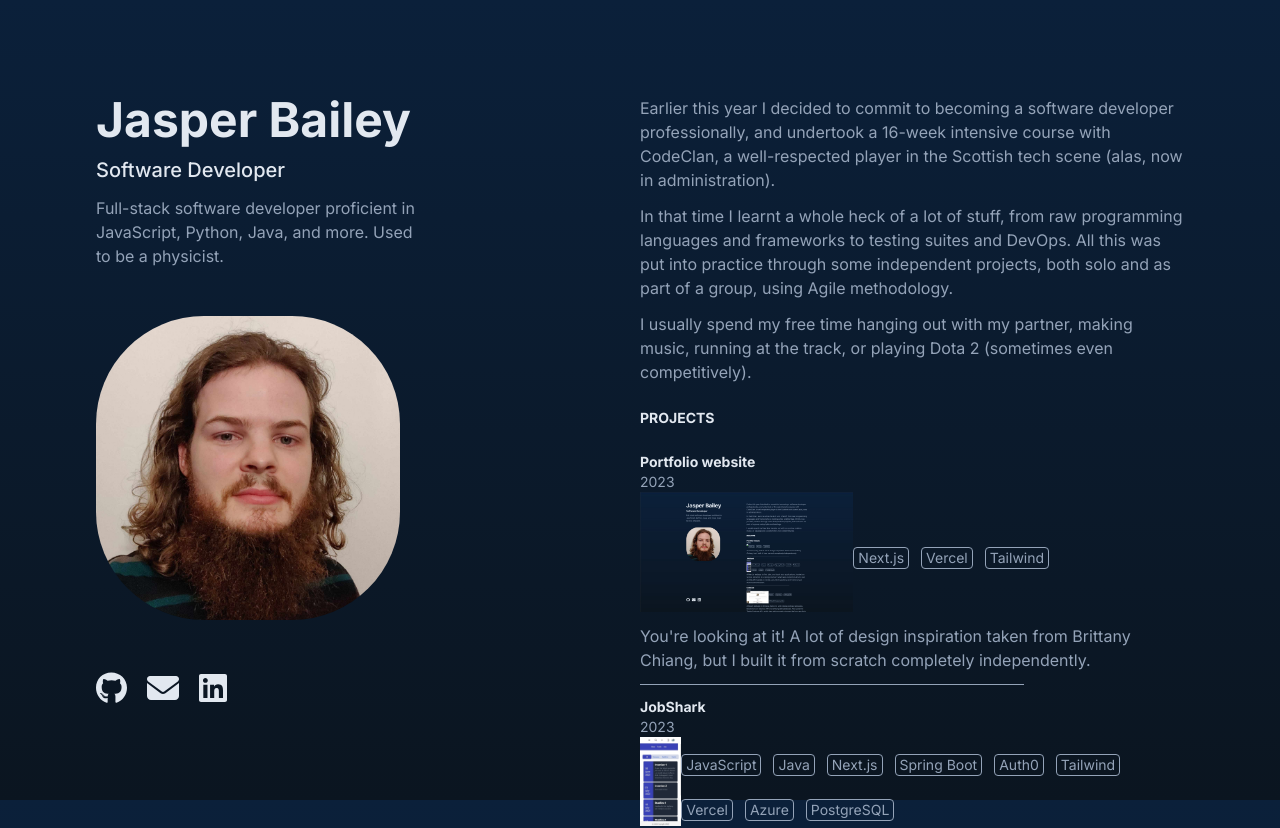
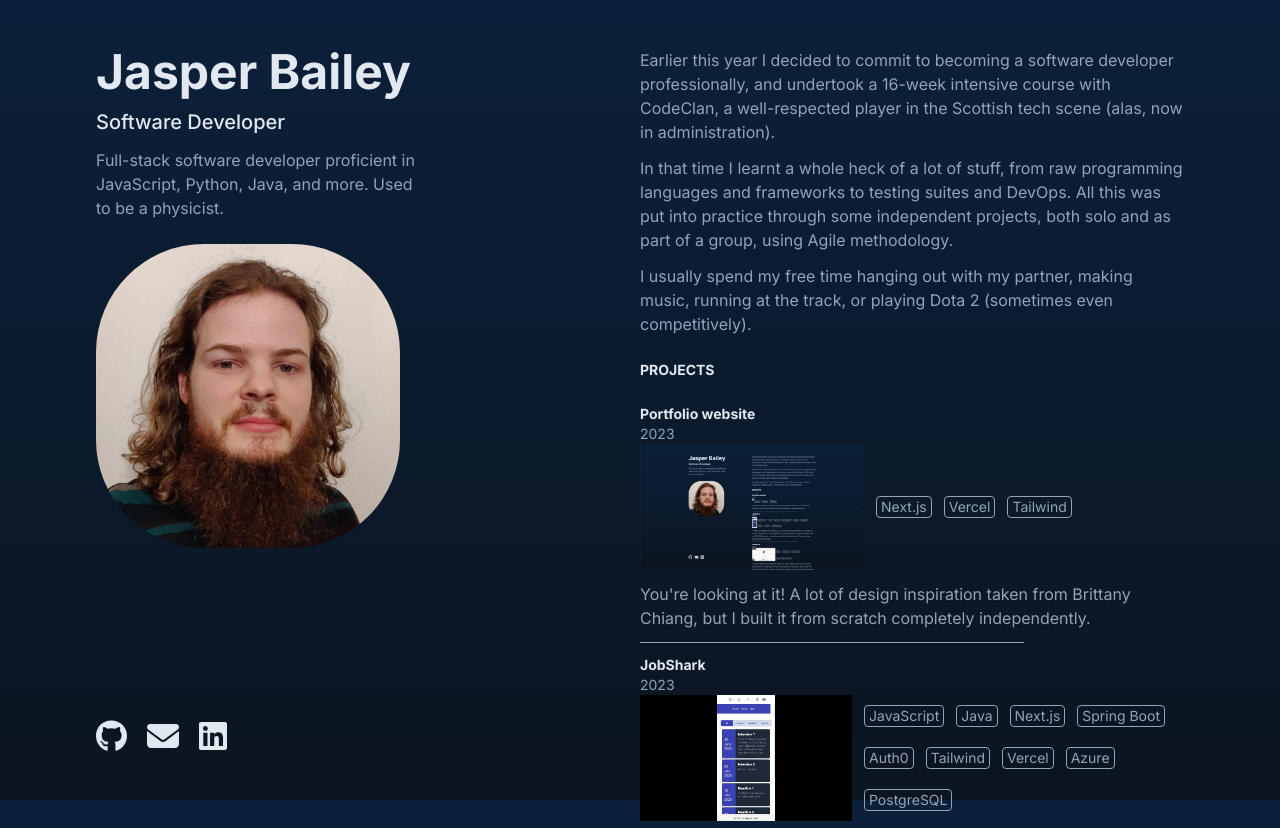
Before and after one commit to jasperBailey/portfolio, a Next.js app: page / in a window 1280 px wide. Shown: the top 828 px of the page. Built offline with nearby package versions, Linux system fonts and the light colour scheme.

Commit message:
did stuff

```diff
--- a/app/layout.tsx
+++ b/app/layout.tsx
@@ -34,6 +34,7 @@
 
         <main
           className="flex flex-col justify-between
+                    short:py-12
                     lg:py-24 lg:min-h-[796px] lg:w-1/2"
         >
           {children}
--- a/components/atoms/TechCard.tsx
+++ b/components/atoms/TechCard.tsx
@@ -5,7 +5,7 @@
 
 const TechCard:React.FC<ITechCard> = ({tech}) => {
     return ( <>
-        <li className="mr-3 border-solid border-[1px] border-slate-400 rounded px-1 py-1/2 mt-3 text-sm">{tech}</li>
+        <li className="mr-3 border-solid border-[1px] border-slate-400 rounded px-1 py-1/2 text-sm">{tech}</li>
     </> );
 }
 
--- a/components/molecules/Socials.tsx
+++ b/components/molecules/Socials.tsx
@@ -5,7 +5,7 @@
 
 const Socials:React.FC = () => {
   return (
-    <ul className="flex flex-row mt-12">
+    <ul className="flex flex-row mt-12 short:mt-6">
       <Icon href="https://www.github.com/jasperbailey" definition={faGithub}/>
       <Icon href="mailto:jasperbailey98@gmail.com" definition={faEnvelope}/>
       <Icon href="https://www.linkedin.com/in/jasperbailey" definition={faLinkedin}/>
--- a/components/molecules/TechCardList.tsx
+++ b/components/molecules/TechCardList.tsx
@@ -7,7 +7,7 @@
 const TechCardList: React.FC<ITechCardList> = ({ techs }) => {
   return (
     <>
-      <ul className="flex flex-row max-w-[544px] flex-wrap items-center justify-start">
+      <ul className="flex flex-row max-w-[58.82353%] flex-wrap items-center justify-start">
         {techs.map((tech, i) => {
           return <TechCard tech={tech} key={i} />;
         })}
--- a/components/organisms/Profile.tsx
+++ b/components/organisms/Profile.tsx
@@ -2,7 +2,7 @@
 
 const Profile:React.FC = () => {
   return (
-    <header className="flex flex-col lg:sticky lg:top-0 lg:py-24 lg:w-1/2 lg:max-h-screen lg:justify-between">
+    <header className="flex flex-col lg:sticky lg:top-0  lg:py-24 short:py-12 lg:w-1/2 lg:max-h-screen lg:justify-between">
       <section>
         <h1>Jasper Bailey</h1>
         <h2>Software Developer</h2>
@@ -14,11 +14,13 @@
       <div
         className="max-w-xs mt-6 flex flex-col justify-between
                   xs:flex-row
+                  short:mt-6
                   lg:flex-col lg:mt-12 lg:h-screen"
         id="image-socials"
       >
         <img
-          className=" max-w-[128px] rounded-[46px] mr-4
+          className=" max-w-[128px] rounded-[43px] mr-4
+                      vshort:max-w-[240px] vshort:rounded-[81px]
                       lg:max-w-xs lg:rounded-[108px]"
           src={process.env.PUBLIC_URL + "me.jpg"}
         />
--- a/components/organisms/ShortProject.tsx
+++ b/components/organisms/ShortProject.tsx
@@ -22,15 +22,20 @@
         <p className="text-sm">{year}</p>
       </div>
 
-      <div className="flex flex-row mb-3">
-        <div>
-          <img className="max-h-[120px]" src={previewImg} />
+      <div
+        className="flex flex-col mb-3
+                   lg:flex-row"
+      >
+        <div className="flex max-w-[224px] justify-center bg-black
+                        lg:w-[41.17647%] lg:mr-3"
+        >
+          <img className="max-h-[126px]" src={previewImg} />
         </div>
         <TechCardList techs={techs} />
       </div>
 
       <p>{summary}</p>
-      <hr className="border-slate-400 my-3 max-w-sm"/>
+      <hr className="border-slate-400 my-3 max-w-sm" />
     </>
   );
 };
--- a/tailwind.config.ts
+++ b/tailwind.config.ts
@@ -14,6 +14,8 @@
       'lg': '960px',
       'xl': '1280px',
       '2xl': '1536px',
+      'short': { 'raw': '(max-height: 800px) and (min-width:960px)' },
+      'vshort': { 'raw': '(max-height: 652px) and (min-width:960px)' },
     }
   },
   plugins: [],
```
Also changed, not shown: public/jobshark.jpg.
